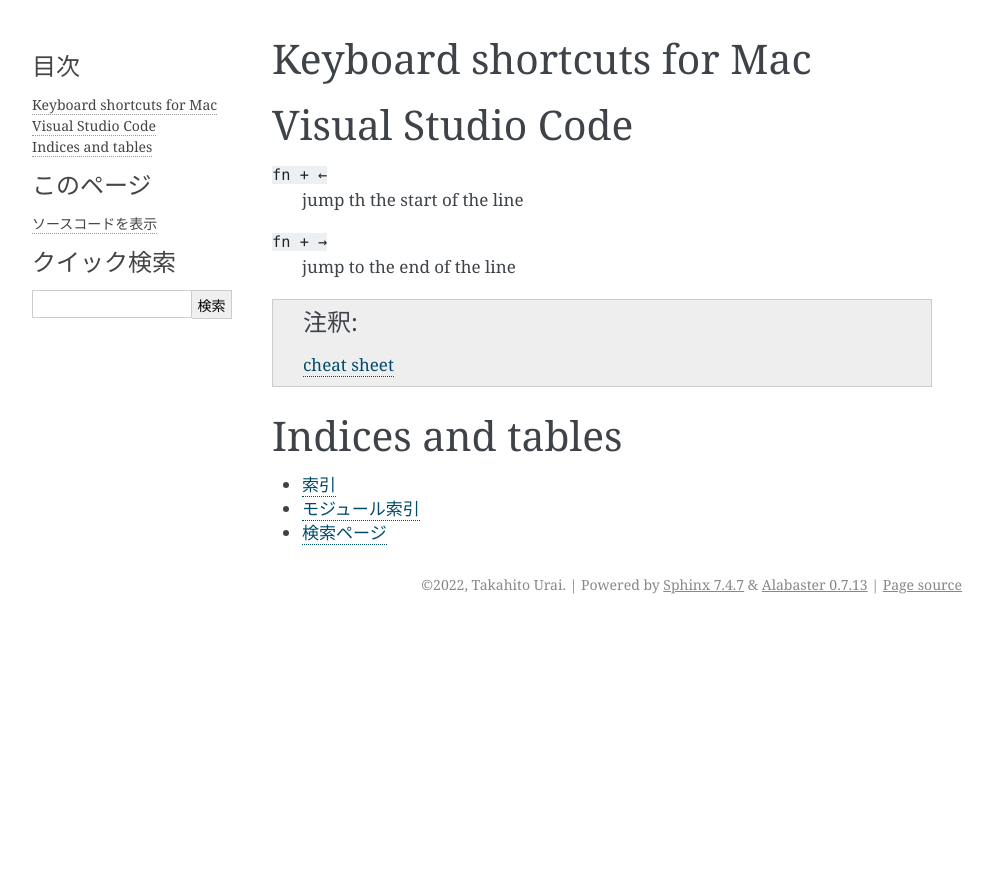
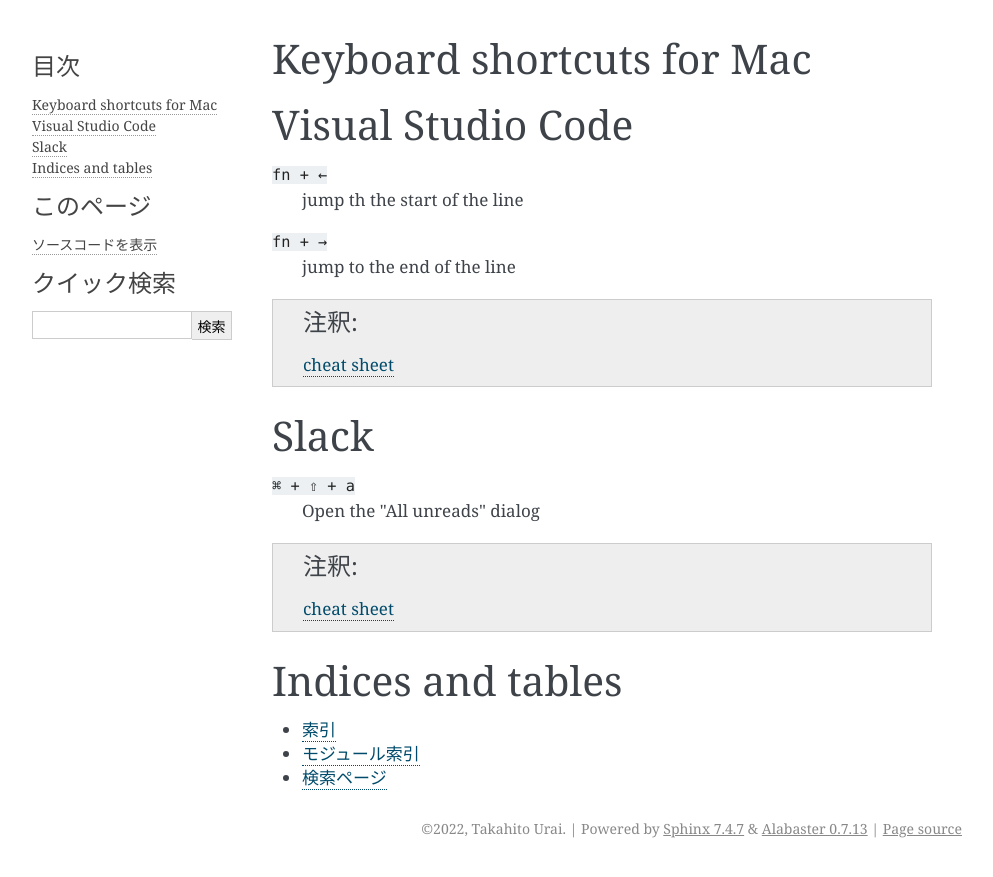
Before and after one commit to uraitakahito/shortcuts, a Sphinx documentation site: the page built from source/index.rst, in a window 1280 px wide. Shown: the top 877 px of the page, without its empty margins (148-1141 px from the left). Built offline with Sphinx 7.4.7, drawn with Linux system fonts in a browser that asks for light colours.

Commit message:
Add Slack shortcuts

```diff
--- a/source/index.rst
+++ b/source/index.rst
@@ -23,6 +23,16 @@
    `cheat sheet <https://code.visualstudio.com/shortcuts/keyboard-shortcuts-macos.pdf>`_
 
 
+Slack
+======
+
+``⌘ + ⇧ + a``
+   Open the "All unreads" dialog
+
+.. note::
+   `cheat sheet <https://dispatch.m.io/slack-keyboard-shortcuts-cheat-sheet/>`_
+
+
 Indices and tables
 ==================
 
```
